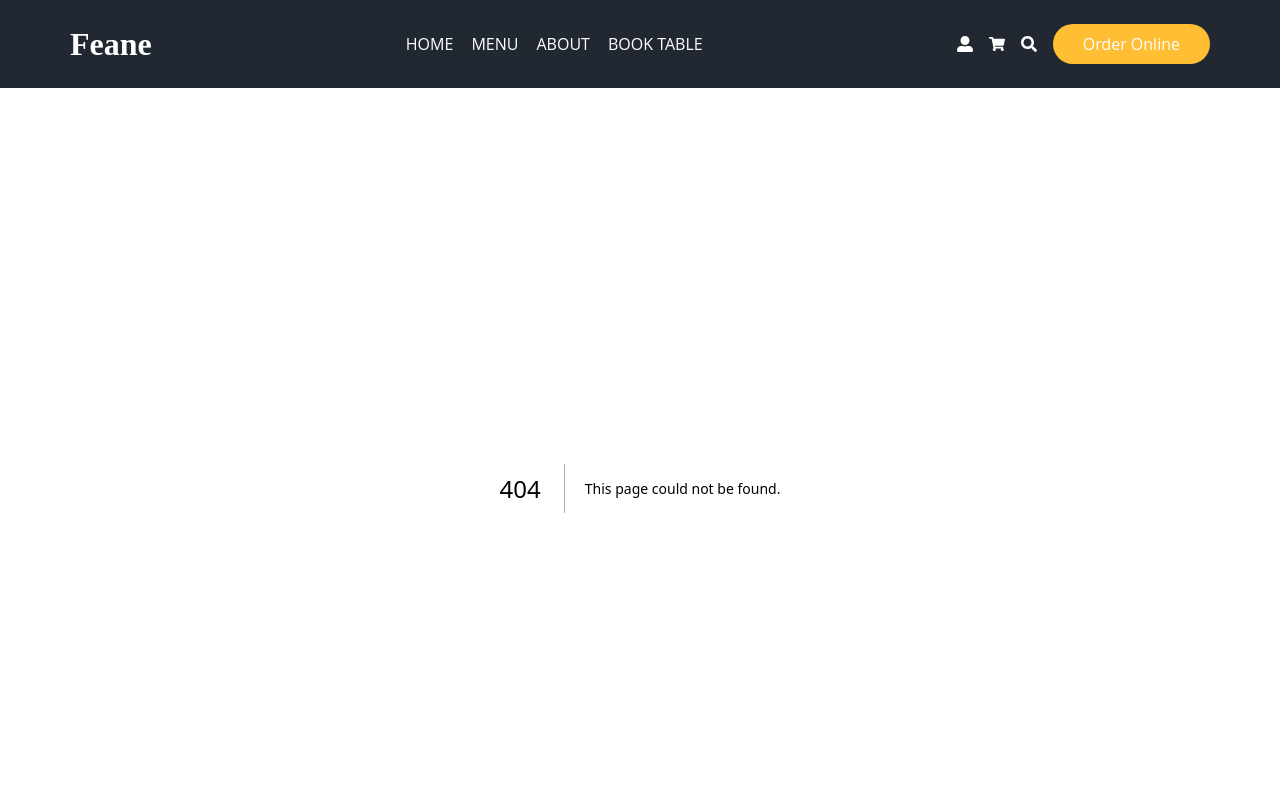
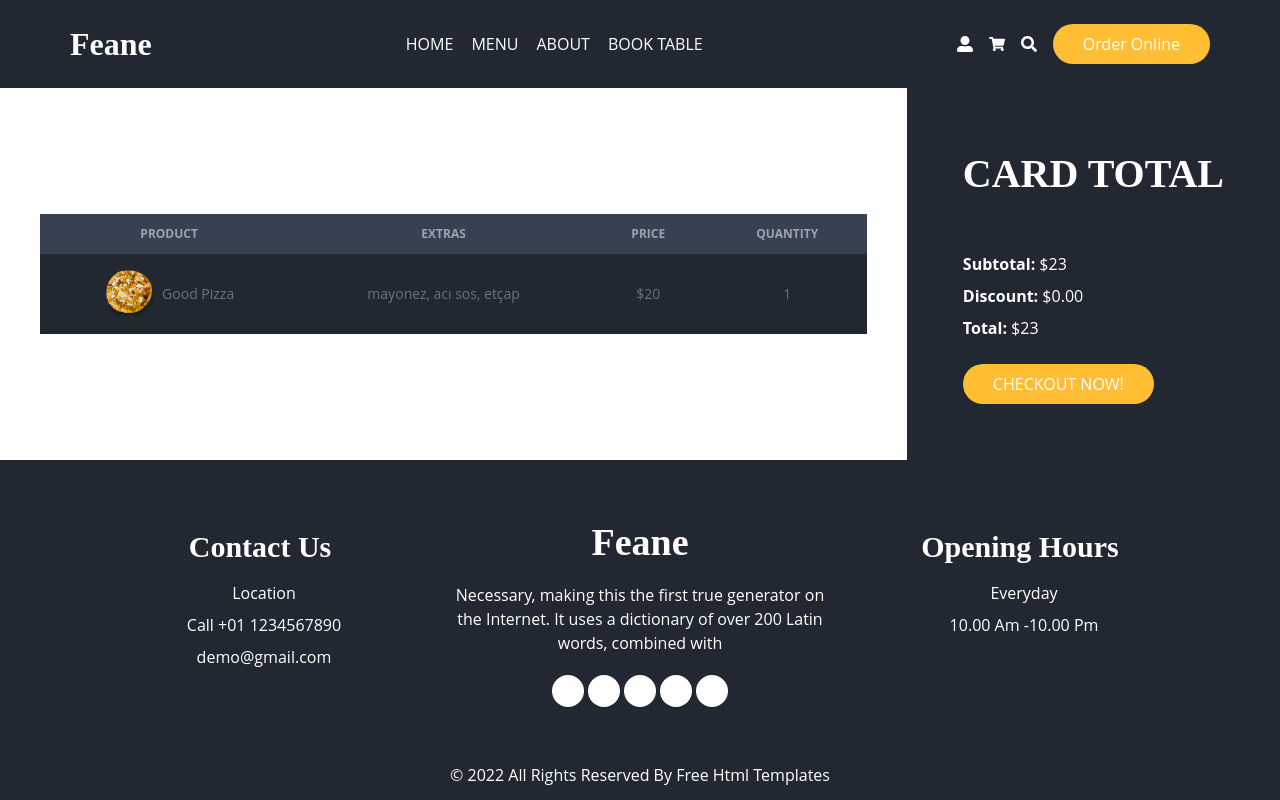
Before and after one commit to zehraikizler/food-ordering, a Next.js app: page /card in a window 1280 px wide. Before the commit this address had no page. Shown: the top 800 px of the page. Built offline with nearby package versions, Linux system fonts and the light colour scheme.

Commit message:
card page added

```diff
--- a/components/layout/Header.jsx
+++ b/components/layout/Header.jsx
@@ -52,7 +52,7 @@ const Header = () => {
           <Link href="/auth/login">
             <FaUserAlt className="hover:text-primary transation-all" />
           </Link>
-          <a href="">
+          <a href="/card">
             <FaShoppingCart className="hover:text-primary transation-all" />
           </a>
           <button onClick={() => setIsSearchModal(true)}>
--- /dev/null
+++ b/pages/card/index.jsx
@@ -0,0 +1,73 @@
+import React from "react";
+import Image from "next/image";
+import Title from "../../components/ui/Title";
+
+const Card = () => {
+  return (
+    <div className="min-h-[calc(100vh_-_433px)]">
+      <div className="flex justify-between md:flex-row flex-col border-b md:border-none">
+        <div className="min-h-[calc(100vh_-_433px)] flex items-center flex-1 p-10 overflow-x-auto w-full">
+          <table className="w-full text-sm text-center text-gray-500 min-w-[600px]">
+            <thead className="text-xs text-gray-400 uppercase bg-gray-700">
+              <tr>
+                <th scope="col" className="py-3 px-6">
+                  PRODUCT
+                </th>
+                <th scope="col" className="py-3 px-6">
+                  EXTRAS
+                </th>
+                <th scope="col" className="py-3 px-6">
+                  PRICE
+                </th>
+                <th scope="col" className="py-3 px-6">
+                  QUANTITY
+                </th>
+              </tr>
+            </thead>
+            <tbody>
+              <tr className="bg-secondary border-gray-700 hover:bg-primary hover:text-white transition-all">
+                <td className="py-4 px-6 font-medium whitespace-nowrap flex items-center justify-center gap-x-2">
+                  <Image
+                    src="/images/f1.png"
+                    alt="photo"
+                    width={50}
+                    height={50}
+                  />
+                  <span>Good Pizza</span>
+                </td>
+                <td className="py-4 px-6 font-medium whitespace-nowrap">
+                  <span>mayonez, acı sos, etçap</span>
+                </td>
+                <td className="py-4 px-6 font-medium whitespace-nowrap">$20</td>
+                <td className="py-4 px-6 font-medium whitespace-nowrap">1</td>
+              </tr>
+            </tbody>
+          </table>
+        </div>
+        <div className="bg-secondary text-white md:w-auto w-full flex flex-col justify-center p-14">
+          <Title addClass="text-[40px] md:text-start text-center">
+            CARD TOTAL
+          </Title>
+          <div className="flex flex-col gap-y-2 mb-6 mt-12 md:text-start text-center">
+            <span>
+              <b>Subtotal:</b> $23
+            </span>
+            <span>
+              <b>Discount:</b> $0.00
+            </span>
+            <span>
+              <b>Total:</b> $23
+            </span>
+          </div>
+          <div className="flex md:justify-start justify-center">
+            <button className="btn-primary md:w-auto w-52">
+              CHECKOUT NOW!
+            </button>
+          </div>
+        </div>
+      </div>
+    </div>
+  );
+};
+
+export default Card;
```
